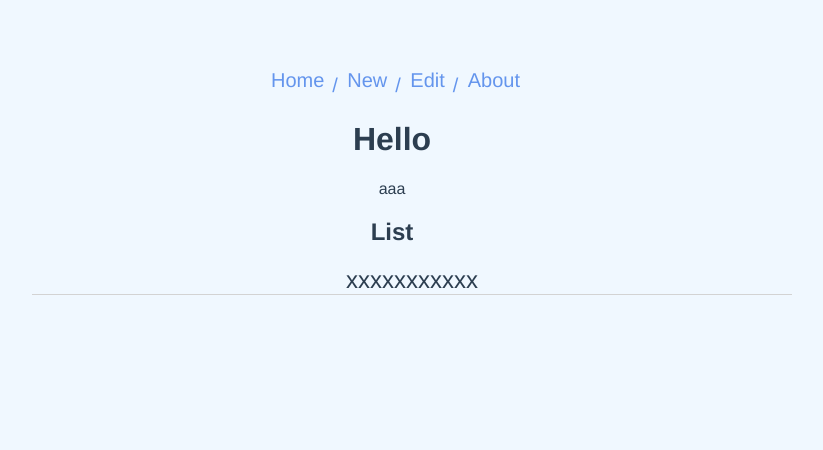
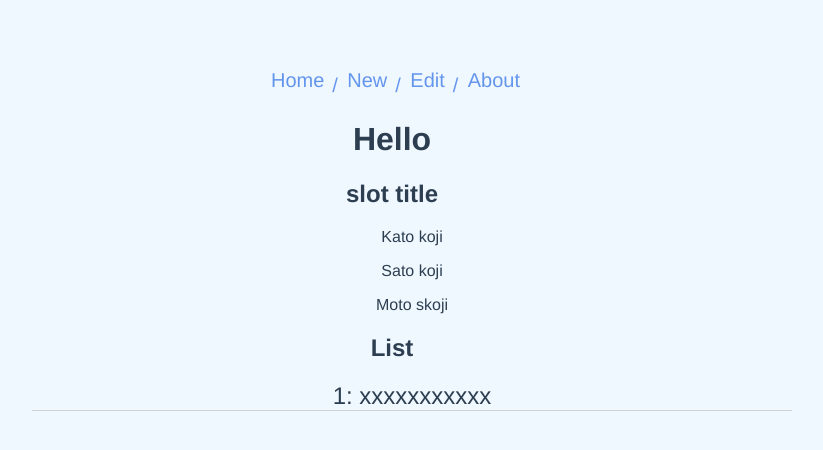
Before and after one commit to BoxPistols/Logistics-work-forklift, a Vue app: page / in a window 1280 px wide. Shown: the top 450 px of the page, without its empty margins (248-1071 px from the left). Built offline with nearby package versions, Linux system fonts and the light colour scheme.

Commit message:
[Slot] obj test DOne

```diff
--- a/src/components/Hello.vue
+++ b/src/components/Hello.vue
@@ -1,8 +1,9 @@
 <template lang="html">
     <div class="hello">
         <h1>{{ msg }}</h1>
-        <slot name="a"></slot>
-        <slot name="b"></slot>
+        <slot name="slot-title"></slot>
+        <slot name="slot-list"></slot>
+        <slot></slot>
     </div>
 </template>
 
--- a/src/views/Home.vue
+++ b/src/views/Home.vue
@@ -1,15 +1,23 @@
 <template lang="html">
     <div>
         <Hello>
-            <p slot="a">aaa</p>
-            <!-- <p slot="b">bbb</p> -->
+            <h2 slot="slot-title">slot title</h2>
+
+            <template v-if="this.lists.length > 0">
+                <div slot="slot-list">
+                    <ul v-for="item in lists" :key="item.id">
+                        <li>{{ item.name }}</li>
+                    </ul>
+                </div>
+            </template>
+
         </Hello>
 
         <h2>List</h2>
         <div class="result__lay">
             <div class="result__org">
                 <ul v-for="memo in newest" :key="memo.id" class="result__mol">
-                    <li>{{ memo.memoBody }}</li>
+                    <li>{{ memo.id }}: {{ memo.memoBody }}</li>
                 </ul>
             </div>
         </div>
@@ -22,7 +30,13 @@ import Hello from '@/components/Hello.vue'
 export default {
     name: 'home',
     data() {
-        return {}
+        return {
+            lists: [
+                { id: '1', name: 'Kato koji' },
+                { id: '2', name: 'Sato koji' },
+                { id: '3', name: 'Moto skoji' },
+            ],
+        }
     },
     computed: {
         newest() {
```
